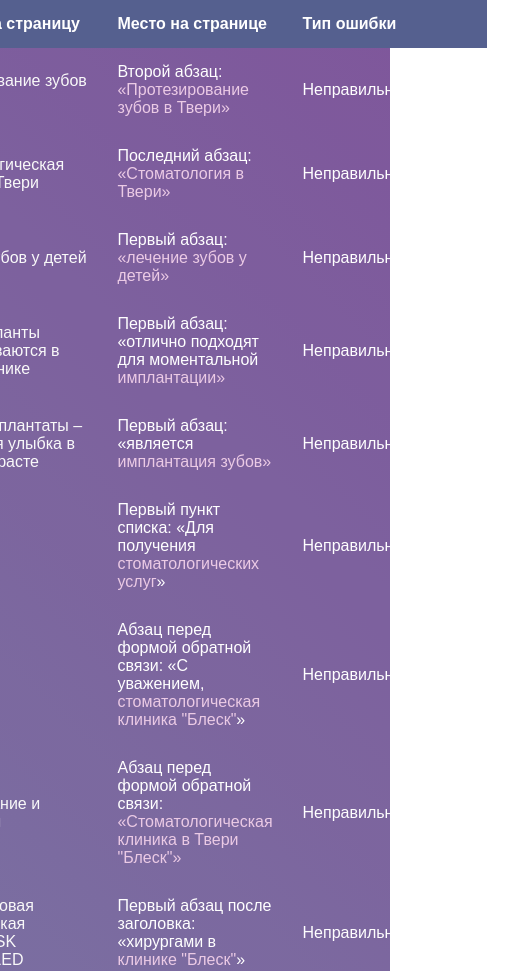
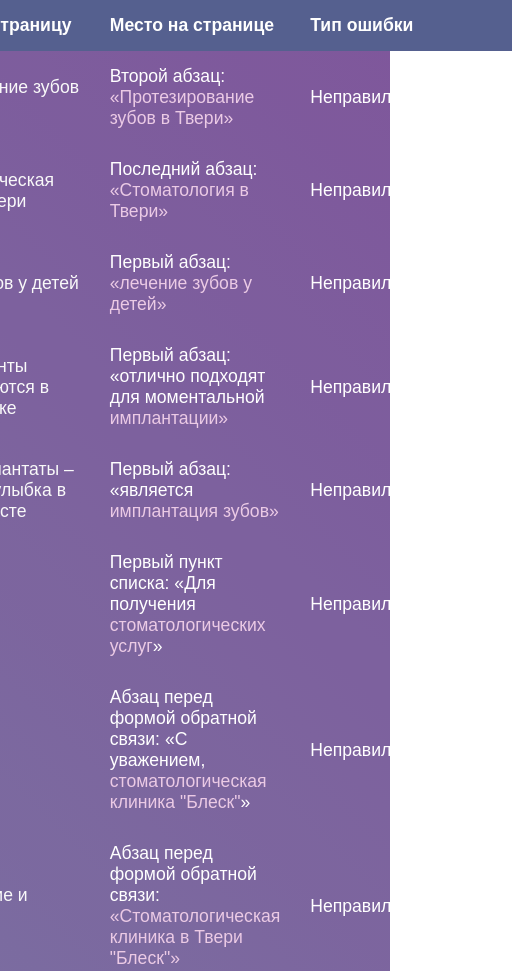
Before and after one commit to jessevirgin/klinika-blesk, a plain HTML site: page index.html in a window 390 px wide. Shown: the top 971 px of the page, 512 px wide, since content can reach past the window. Drawn offline with Linux system fonts and the light colour scheme.

Commit message:
Update cssKlinikaBlesk.css

```diff
--- a/cssKlinikaBlesk.css
+++ b/cssKlinikaBlesk.css
@@ -29,6 +29,7 @@ table {
 	border-collapse: collapse;
 	overflow: hidden;
 	box-shadow: 0 0 20px rgba(0,0,0,0.1);
+	font-size: 1.1em;
 }
 
 th,
@@ -62,8 +63,3 @@ a:active{
 span {
     color: rgb(235, 202, 229);
 }
-@media screen and (max-width: 1200px) {
-	table {
-		width: 80%;
-	}
-  }
```
